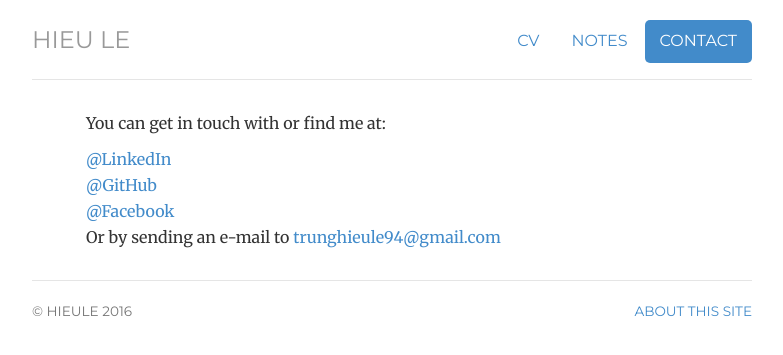
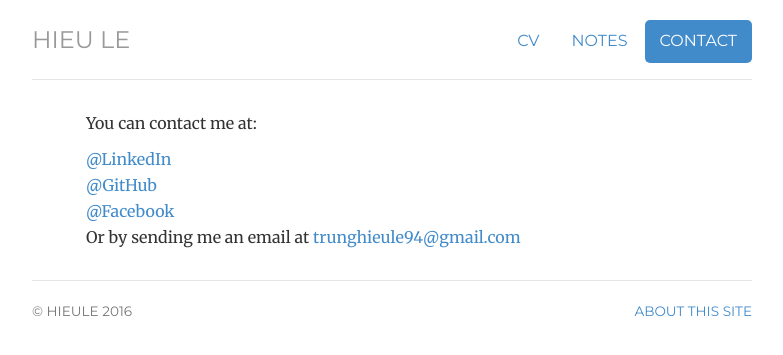
Before and after one commit to hieule22/hieule22.github.io, a Jekyll site: the page built from contact/index.html, in a window 1280 px wide. Shown: the top 355 px of the page, without its empty margins (248-1031 px from the left). Built offline with Jekyll 4.4.1, drawn with Linux system fonts in a browser that asks for light colours.

Commit message:
Update index.html

```diff
--- a/contact/index.html
+++ b/contact/index.html
@@ -9,13 +9,13 @@ description: Contact information for Hieu Le.
 ---
 <div class="contact">
 
-	<p>You can get in touch with or find me at:</p>
+	<p>You can contact me at:</p>
 
 	<ul class="list-unstyled">
 	<li><a href="http://www.linkedin.com/in/hieule16/">@LinkedIn</a></li>
 	<li><a href="http://github.com/hieule22">@GitHub</a></li>
 	<li><a href="https://www.facebook.com/letrunghieu.fb">@Facebook</a></li>
-	<li>Or by sending an e-mail to <a href="mailto:trunghieule94@gmail.com" target="_top"> trunghieule94@gmail.com </a></li>
+	<li>Or by sending me an email at <a href="mailto:trunghieule94@gmail.com" target="_top"> trunghieule94@gmail.com </a></li>
 	</ul>
 
 </div>
```
